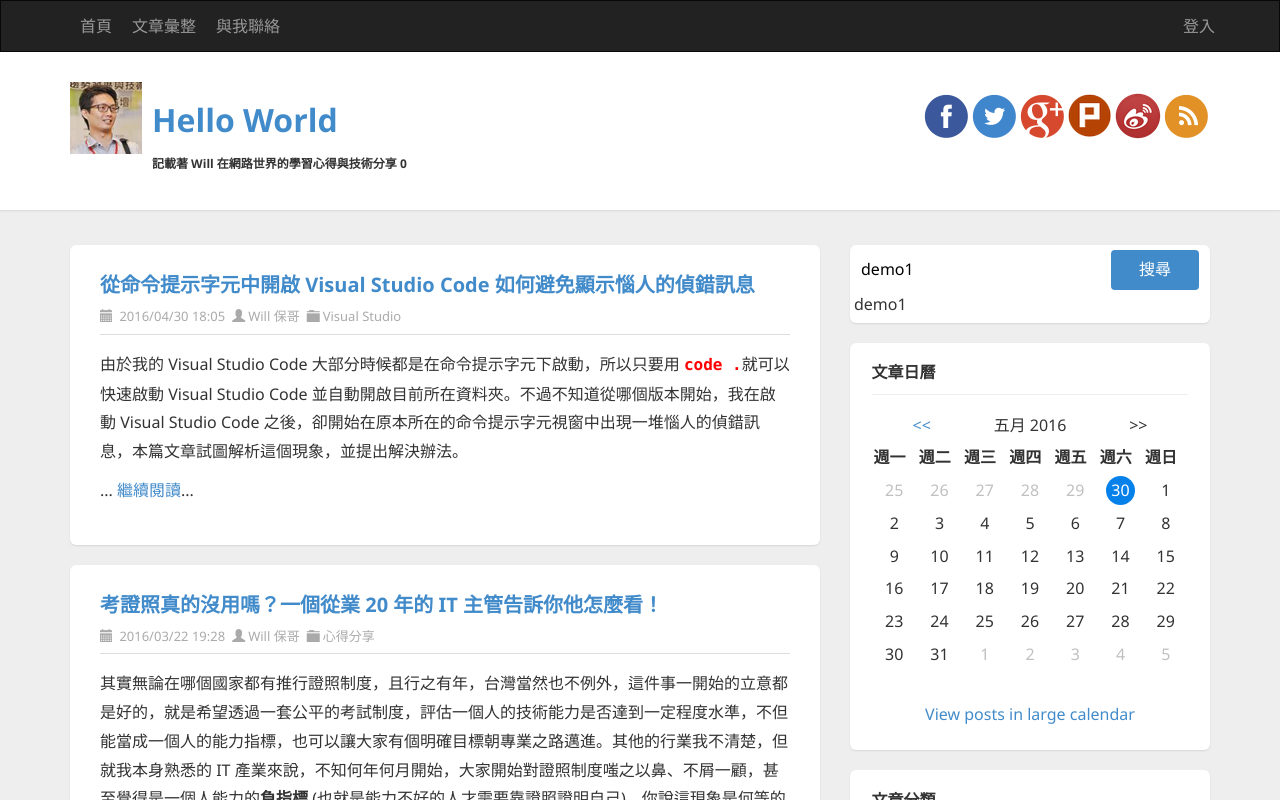
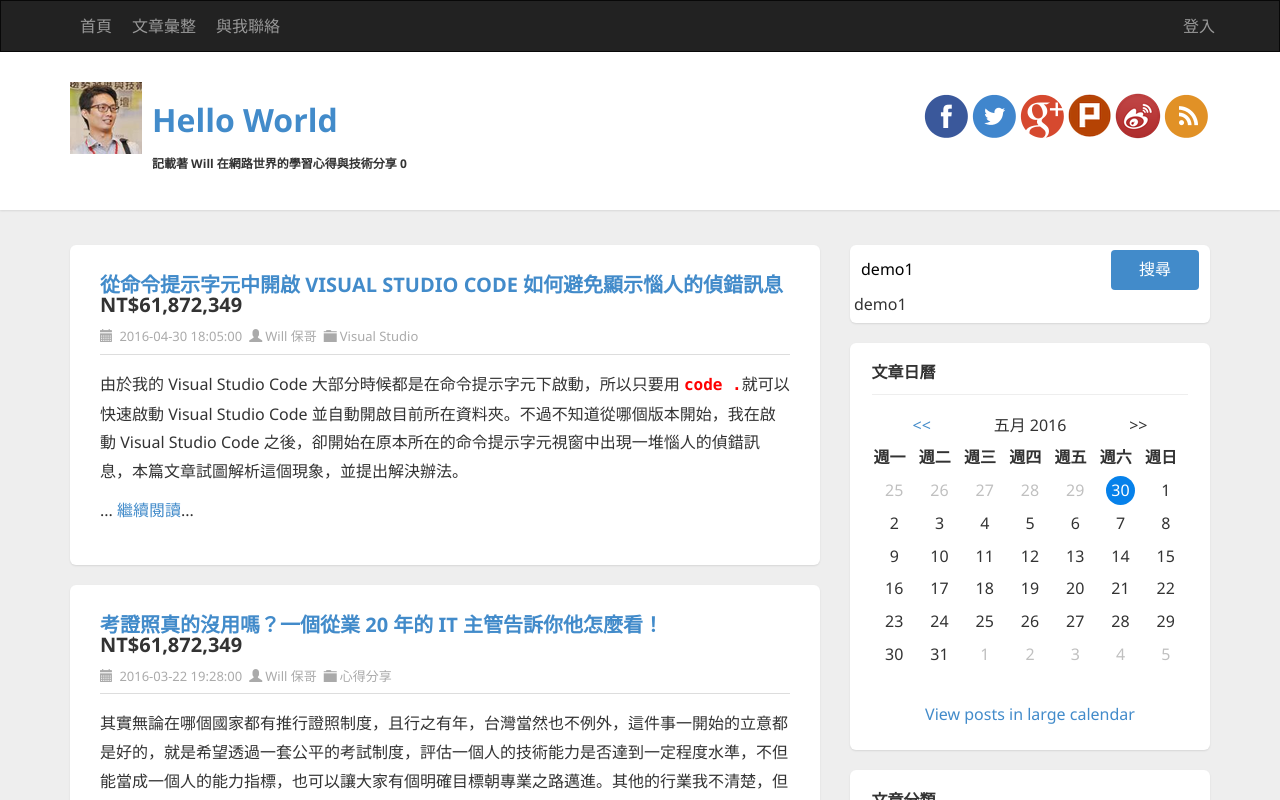
Before and after one commit to YiOuYang/angular0927, an Angular app: page / in a window 1280 px wide. Shown: the top 800 px of the page. Built offline with nearby package versions, Linux system fonts and the light colour scheme.

Commit message:
示範 Pipes 用法

```diff
--- a/src/app/app.component.html
+++ b/src/app/app.component.html
@@ -15,11 +15,12 @@
         <article class="post" *ngFor="let item of data" id="post0">
           <header class="post-header">
             <h2 class="post-title">
-              <a [href]="item.href">{{ item.title }}</a>
+              <a [href]="item.href">{{ item.title | uppercase }}</a>
+              NT${{ 61872349 | number }}
             </h2>
             <div class="post-info clearfix">
               <span class="post-date"><i class="glyphicon glyphicon-calendar"></i>
-              {{ item.date }}</span>
+              {{ item.date | date:'yyyy-MM-dd HH:mm:ss' }}</span>
               <span class="post-author"><i class="glyphicon glyphicon-user"></i><a href="http://blog.miniasp.com/author/will.aspx">{{item.author}}</a></span>
               <span class="post-category"><i class="glyphicon glyphicon-folder-close"></i><a [href]="item['category-link']">{{item.category}}</a></span>
             </div>
```
